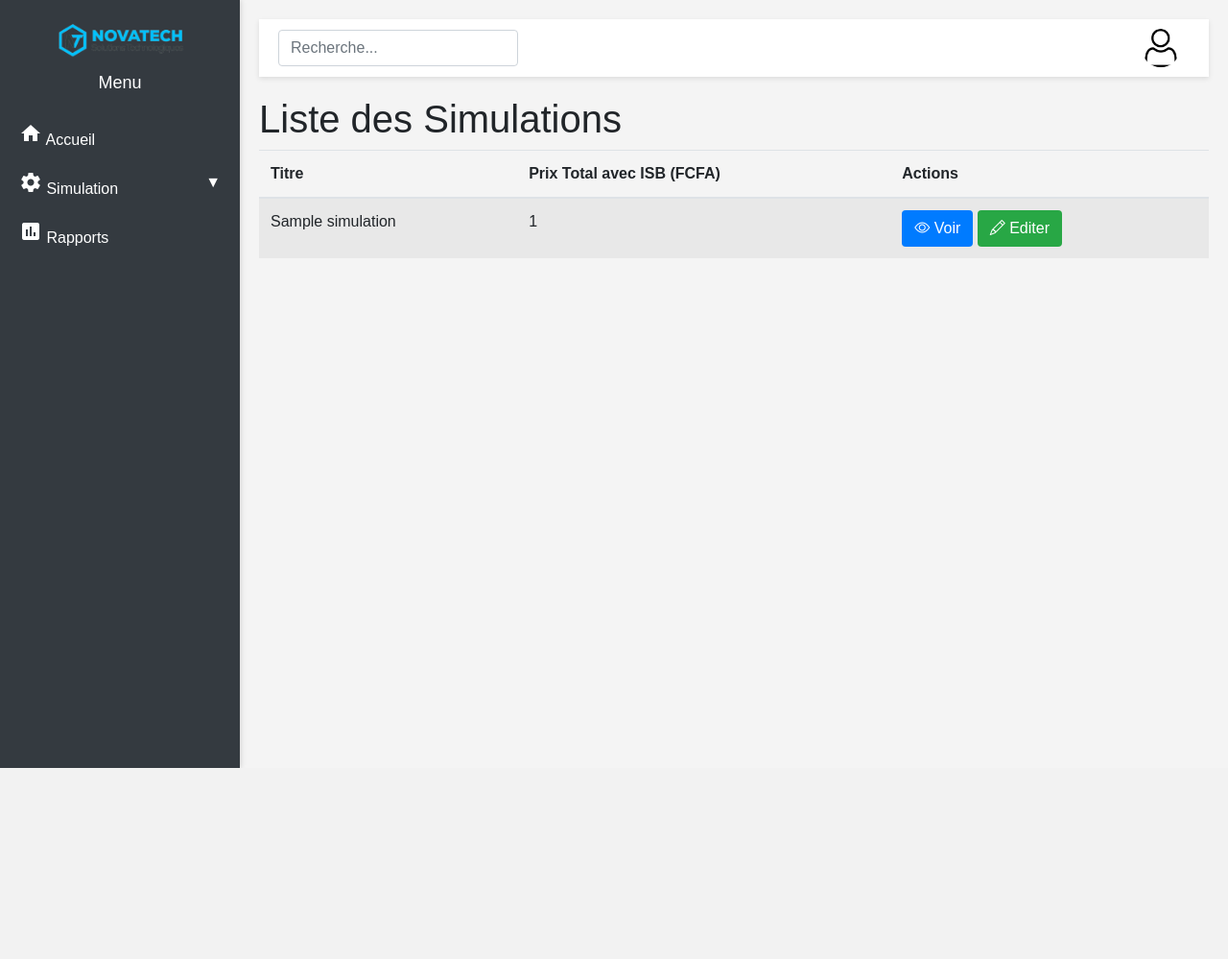
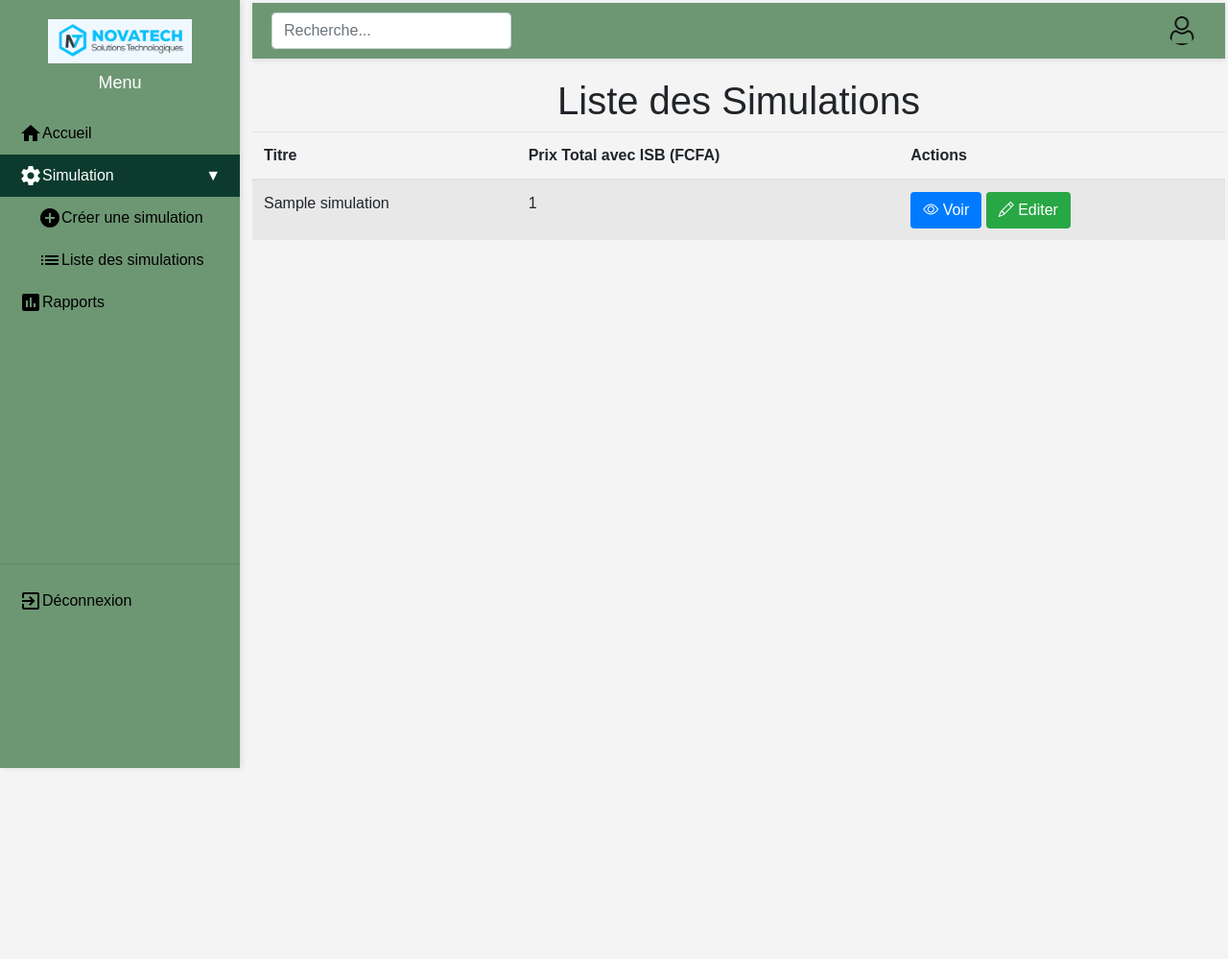
Before and after one commit to imane9258/Projet-simulation, a Django app: template templates/liste_simulations.html in a window 1280 px wide. Shown: the top 999 px of the page at 96% size. Before the commit the page ends 800 px from the top, so only its background shows below. Run offline with Django 3.2, Linux system fonts and the light colour scheme; the template is opened without the code that fills it: most values are stand-ins (such as "Sample title", 1, 10 or a date in 2020); some libraries are stand-ins or nearby versions.

Commit message:
mise a jour final

```diff
--- a/appsimulation/urls.py
+++ b/appsimulation/urls.py
@@ -1,8 +1,9 @@
 from django.urls import path
 from . import views
-
+from django.contrib.auth import views as auth_views
 urlpatterns = [
     path('', views.connexion, name='connexion'),
+    path('logout/', auth_views.LogoutView.as_view(), name='logout'),
     path('accueil/', views.accueil, name='accueil'),
     path('creer_simulation/', views.creer_simulation, name='creer_simulation'),
     path('resultat_simulation/<str:ids_simulation>/', views.resultat_simulation, name='resultat_simulation'),
--- a/static/css/style.css
+++ b/static/css/style.css
@@ -1,5 +1,3 @@
-/* style.css */
-
 body {
     font-family: Arial, sans-serif;
     margin: 0;
@@ -13,13 +11,15 @@ body {
     position: fixed;
     top: 0;
     left: 0;
-    background-color: #343a40;
+    background-color: #6D9773;
     padding-top: 20px;
     box-shadow: 2px 0 5px rgba(0, 0, 0, 0.1);
+    transition: width 0.3s;
 }
 
 .sidebar img {
     display: block;
+    background-color: aliceblue;
     margin: 0 auto 10px auto;
     width: 150px;
 }
@@ -41,30 +41,33 @@ body {
 }
 
 .sidebar ul li a {
-    display: block;
+    display: flex;
+    align-items: center;
     padding: 10px 20px;
-    color: #ffffff;
+    color: #000000;
     text-decoration: none;
     font-size: 16px;
+    transition: background-color 0.3s, color 0.3s;
 }
 
 .sidebar ul li a:hover {
-    background-color: #495057;
+    background-color: #ffffffab;
 }
 
 .sidebar ul li .submenu {
     display: none;
     list-style: none;
     padding: 0;
+    margin-left: 10px;
 }
 
 .sidebar ul li .submenu li a {
-    padding-left: 40px;
-    font-size: 14px;
+    padding-left: 30px;
+    font-size: 16px;
 }
 
 .sidebar ul li a .dropdown-arrow {
-    float: right;
+    margin-left: auto;
     transition: transform 0.3s;
 }
 
@@ -73,17 +76,20 @@ body {
 }
 
 .main-content {
-    margin-left: 250px;
-    padding: 20px;
-    min-height: 100vh;
+    margin-left: 260px;
+    margin-top: 0px;
+    padding: 3px;
+    min-height: 200vh;
+    transition: margin-left 0.3s;
 }
 
 .header {
     display: flex;
     justify-content: space-between;
     align-items: center;
-    background-color: #ffffff;
+    background-color: #6D9773;
     padding: 10px 20px;
+
     box-shadow: 0 2px 5px rgba(0, 0, 0, 0.1);
 }
 
@@ -97,16 +103,19 @@ body {
 }
 
 .header .user-info img {
-    width: 40px;
-    height: 40px;
+    width: 30px;
+    height: 30px;
     border-radius: 50%;
     margin-right: 10px;
 }
-
+.sidebar-footer{
+    margin-top: 250px;
+}
 .content {
     margin-top: 20px;
 }
-.sidebar ul li.active {
-    background-color: #0cf186; /* Couleur de fond pour l'élément actif */
-    color: #fff; /* Couleur de texte pour l'élément actif */
+
+.sidebar ul li.active > a {
+    background-color: #0C3B2E;
+    color: #ffffff;
 }
--- a/static/css/styleaccueil.css
+++ b/static/css/styleaccueil.css
@@ -77,5 +77,5 @@ body {
 }
 
 .card.h-100 {
-    height: 300px; /* Diminuer la hauteur des cartes */
+    height: 100px; /* Diminuer la hauteur des cartes */
 }
--- a/static/css/styleliste.css
+++ b/static/css/styleliste.css
@@ -8,3 +8,6 @@
         background-color: #28a745;
         color: #fff;
     }
+h1{
+    text-align: center;
+}
--- a/templates/base.html
+++ b/templates/base.html
@@ -21,11 +21,11 @@
                     <i class="material-icons">home</i> Accueil
                 </a>
             </li>
-            <li>
+            <li class="{% if 'simulation' in request.path %}active{% endif %}">
                 <a href="#" onclick="toggleSubmenu(event)">
                     <i class="material-icons">settings</i> Simulation <span class="dropdown-arrow">&#9660;</span>
                 </a>
-                <ul class="submenu">
+                <ul class="submenu" {% if 'simulation' in request.path %}style="display: block;"{% endif %}>
                     <li class="{% if request.path == '/creer_simulation/' %}active{% endif %}">
                         <a href="{% url 'creer_simulation' %}">
                             <i class="material-icons">add_circle</i> Créer une simulation
@@ -44,7 +44,20 @@
                 </a>
             </li>
         </ul>
+
+        <!-- Footer du sidebar -->
+        <div class="sidebar-footer">
+            <hr>
+            <ul class="list-unstyled">
+                <li>
+                    <a href="{% url 'connexion' %}" id="sidebarLogoutLink">
+                        <i class="material-icons">exit_to_app</i> Déconnexion
+                    </a>
+                </li>
+            </ul>
+        </div>
     </div>
+
     <div class="main-content">
         <div class="header">
             <input type="text" class="form-control" placeholder="Recherche...">
@@ -57,6 +70,7 @@
             {% block content %}{% endblock %}
         </div>
     </div>
+
     <script>
         function toggleSubmenu(event) {
             event.preventDefault();
@@ -70,6 +84,8 @@
                 arrow.classList.remove('collapsed');
             }
         }
+
+
     </script>
 </body>
 </html>
```
Also changed, not shown: static/css/stylerapport.css (+1 -21 lines), 1 other file.
